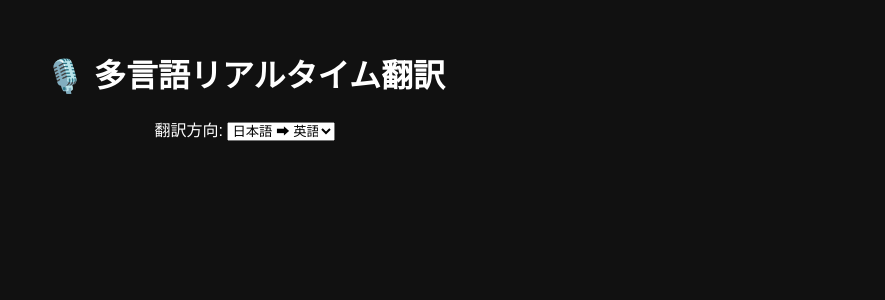
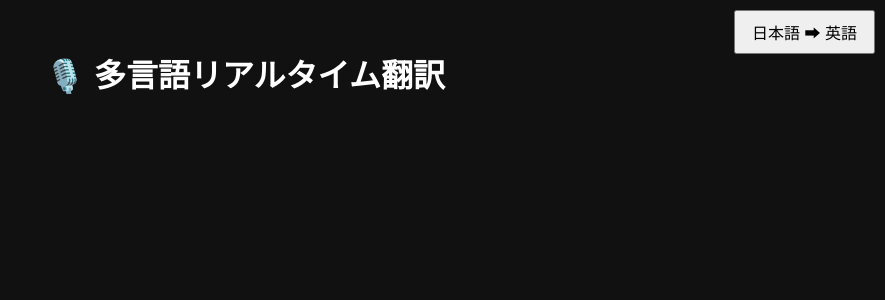
Before and after one commit to kazukiminemura/Bilingual_Live_Translator, a Flask app: page / in a window 1280 px wide. Shown: the top 300 px of the page, without its empty margins (395-1280 px from the left). Run offline with Flask 3, Linux system fonts and the light colour scheme; some libraries are stand-ins or nearby versions.

Commit message:
Always show translation direction toggle

```diff
--- a/templates/index.html
+++ b/templates/index.html
@@ -7,28 +7,40 @@
   <style>
     body { font-family: sans-serif; background: #111; color: #fff; text-align: center; margin-top: 50px; }
     .subtitle { font-size: 1.5em; margin: 1em; }
+    #direction-toggle {
+      position: fixed;
+      top: 10px;
+      right: 10px;
+      padding: 0.5em 1em;
+      font-size: 1em;
+    }
   </style>
 </head>
 <body>
   <h1>🎙️ 多言語リアルタイム翻訳</h1>
-  <div>
-    <label for="direction">翻訳方向:</label>
-    <select id="direction">
-      <option value="ja-en">日本語 ➡ 英語</option>
-      <option value="en-ja">英語 ➡ 日本語</option>
-    </select>
-  </div>
+  <button id="direction-toggle">日本語 ➡ 英語</button>
   <div id="subtitles"></div>
 
   <script>
     const socket = io();
     const container = document.getElementById('subtitles');
-    const directionSelect = document.getElementById('direction');
+    const directionButton = document.getElementById('direction-toggle');
+    let direction = 'ja-en';
 
-    // Notify server of initial direction and when changed
-    socket.emit('set_direction', { direction: directionSelect.value });
-    directionSelect.addEventListener('change', () => {
-      socket.emit('set_direction', { direction: directionSelect.value });
+    function updateButton() {
+      directionButton.textContent = direction === 'ja-en'
+        ? '日本語 ➡ 英語'
+        : '英語 ➡ 日本語';
+    }
+
+    // Notify server of initial direction
+    socket.emit('set_direction', { direction });
+    updateButton();
+
+    directionButton.addEventListener('click', () => {
+      direction = direction === 'ja-en' ? 'en-ja' : 'ja-en';
+      updateButton();
+      socket.emit('set_direction', { direction });
     });
 
     socket.on('subtitle', data => {
```
